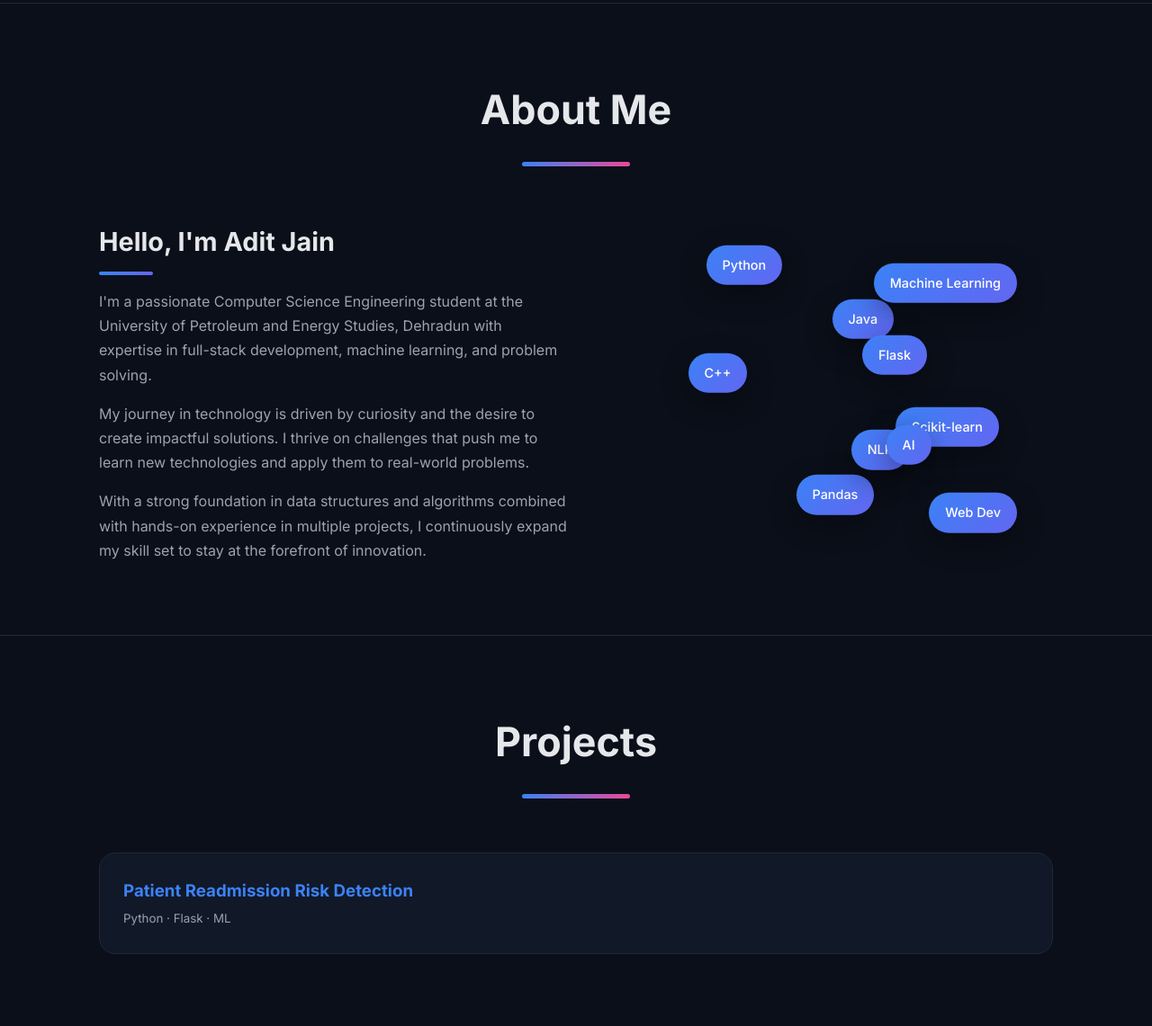
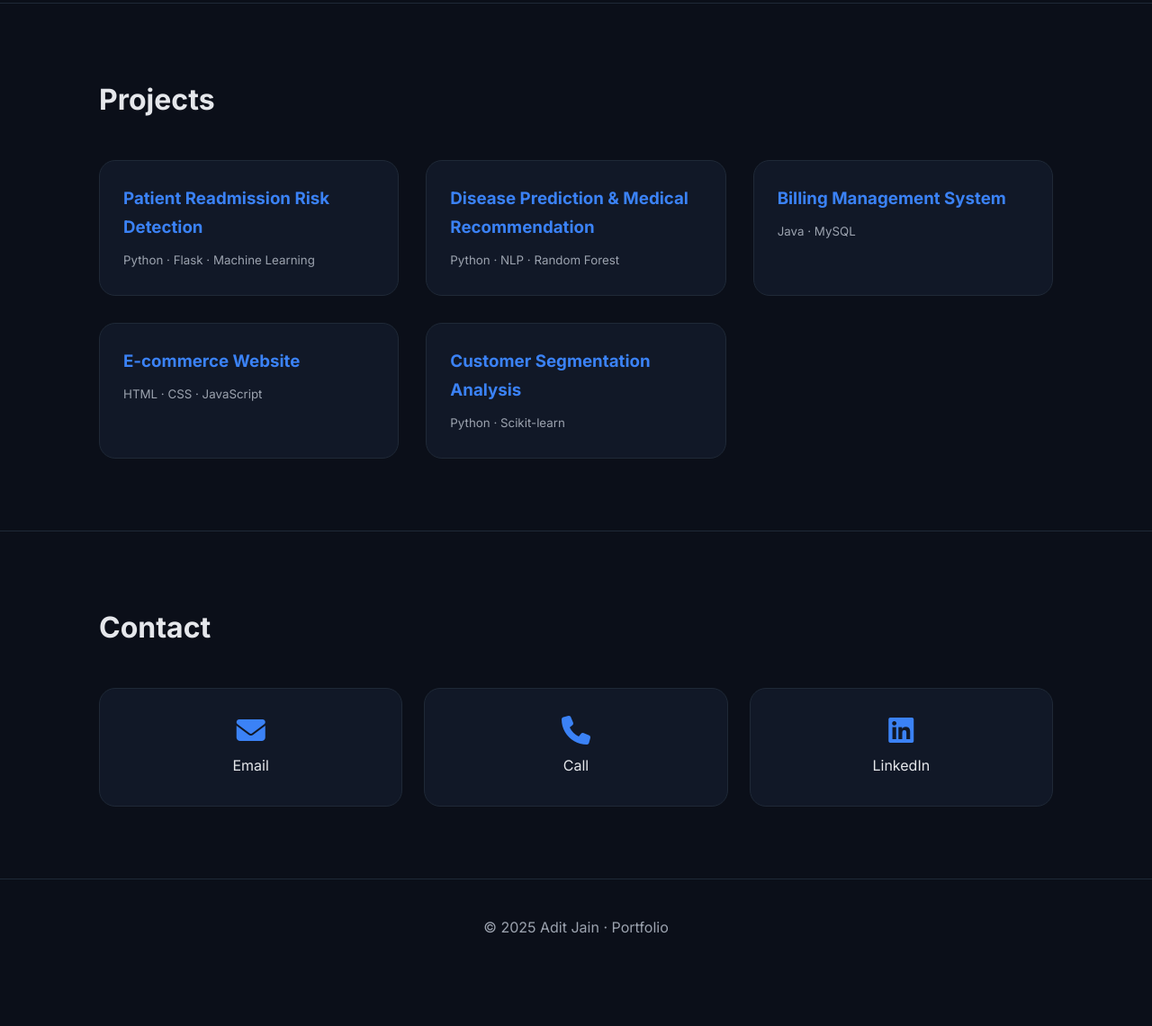
Before and after one commit to Adit-2005/dscscwwwwww, a plain HTML site: page index.html in a window 1280 px wide. Shown: the part 797-1938 px from the top of the page at 90% size. After the commit the page ends 1882 px from the top, so only its background shows below. Drawn offline with Linux system fonts and the light colour scheme.

Commit message:
index.html

```diff
--- a/index.html
+++ b/index.html
@@ -5,6 +5,7 @@
 <meta name="viewport" content="width=device-width, initial-scale=1.0">
 <title>Adit Jain | Machine Learning Engineer</title>
 
+<!-- Fonts & Icons -->
 <link href="https://fonts.googleapis.com/css2?family=Inter:wght@300;400;500;600;700&display=swap" rel="stylesheet">
 <link rel="stylesheet" href="https://cdnjs.cloudflare.com/ajax/libs/font-awesome/6.4.0/css/all.min.css">
 
@@ -28,13 +29,15 @@
 }
 
 *{margin:0;padding:0;box-sizing:border-box;font-family:'Inter',sans-serif}
+
 body{
 background:var(--bg);
 color:var(--text);
-transition:.3s;
+transition:.35s;
 line-height:1.7;
 }
 
+/* ================= GLOBAL ================= */
 .container{
 max-width:1100px;
 margin:auto;
@@ -45,23 +48,12 @@ section{
 border-top:1px solid var(--border);
 }
 
-/* ===== SECTION TITLE (MATCH IMAGE) ===== */
 .section-title{
-text-align:center;
-font-size:2.8rem;
-font-weight:700;
-margin-bottom:20px;
+font-size:2rem;
+margin-bottom:40px;
 }
 
-.section-underline{
-width:120px;
-height:5px;
-margin:0 auto 60px;
-border-radius:4px;
-background:linear-gradient(90deg,#3b82f6,#ec4899);
-}
-
-/* ===== THEME TOGGLE ===== */
+/* ================= THEME TOGGLE ================= */
 .toggle{
 position:fixed;
 top:20px;
@@ -74,7 +66,7 @@ cursor:pointer;
 z-index:1000;
 }
 
-/* ===== HERO ===== */
+/* ================= HERO ================= */
 header{
 min-height:100vh;
 display:flex;
@@ -88,9 +80,22 @@ gap:60px;
 align-items:center;
 }
 
-.hero h1{font-size:3.2rem}
-.hero h2{margin-top:10px;color:var(--muted)}
-.hero p{margin-top:18px;color:var(--muted)}
+.hero h1{
+font-size:3.2rem;
+font-weight:700;
+}
+
+.hero h2{
+margin-top:10px;
+color:var(--muted);
+font-weight:500;
+}
+
+.hero p{
+margin-top:18px;
+color:var(--muted);
+max-width:520px;
+}
 
 .hero-actions{
 margin-top:28px;
@@ -106,6 +111,7 @@ border:1px solid var(--border);
 background:var(--card);
 color:var(--text);
 text-decoration:none;
+font-weight:500;
 transition:.3s;
 display:inline-flex;
 align-items:center;
@@ -118,8 +124,11 @@ border-color:var(--accent);
 color:#fff;
 }
 
-.btn:hover{transform:translateY(-3px)}
+.btn:hover{
+transform:translateY(-3px);
+}
 
+/* ===== PHOTO ===== */
 .profile-photo{
 width:260px;
 height:260px;
@@ -129,71 +138,7 @@ border:1px solid var(--border);
 box-shadow:0 30px 80px rgba(0,0,0,.35);
 }
 
-/* ================= ABOUT (EXACT STYLE) ================= */
-.about-wrapper{
-display:grid;
-grid-template-columns:1.2fr 1fr;
-gap:80px;
-align-items:center;
-}
-
-.about-text h3{
-font-size:1.8rem;
-margin-bottom:14px;
-}
-
-.about-text h3::after{
-content:'';
-display:block;
-width:60px;
-height:4px;
-margin-top:8px;
-background:linear-gradient(90deg,#3b82f6,#6366f1);
-border-radius:4px;
-}
-
-.about-text p{
-margin-top:16px;
-color:var(--muted);
-max-width:520px;
-}
-
-/* ===== FLOATING SKILLS ===== */
-.about-skills{
-position:relative;
-height:360px;
-}
-
-.skill-pill{
-position:absolute;
-padding:10px 18px;
-border-radius:999px;
-background:linear-gradient(135deg,#3b82f6,#6366f1);
-color:#fff;
-font-size:.9rem;
-font-weight:500;
-box-shadow:0 10px 30px rgba(0,0,0,.35);
-animation:float 6s ease-in-out infinite;
-}
-
-/* positions (carefully tuned) */
-.skill-pill:nth-child(1){top:20px;left:60px}
-.skill-pill:nth-child(2){top:80px;left:200px}
-.skill-pill:nth-child(3){top:140px;left:40px}
-.skill-pill:nth-child(4){top:40px;right:40px}
-.skill-pill:nth-child(5){top:120px;right:140px}
-.skill-pill:nth-child(6){top:200px;right:60px}
-.skill-pill:nth-child(7){bottom:40px;left:160px}
-.skill-pill:nth-child(8){bottom:90px;right:160px}
-.skill-pill:nth-child(9){bottom:20px;right:40px}
-.skill-pill:nth-child(10){top:220px;left:260px}
-
-@keyframes float{
-0%,100%{transform:translateY(0)}
-50%{transform:translateY(-14px)}
-}
-
-/* ===== PROJECTS ===== */
+/* ================= PROJECTS ================= */
 .projects{
 display:grid;
 grid-template-columns:repeat(auto-fit,minmax(300px,1fr));
@@ -214,10 +159,16 @@ transform:translateY(-6px);
 border-color:var(--accent);
 }
 
-.project-card h3{color:var(--accent)}
-.project-card small{color:var(--muted)}
+.project-card h3{
+color:var(--accent);
+margin-bottom:6px;
+}
 
-/* ===== MODAL ===== */
+.project-card small{
+color:var(--muted);
+}
+
+/* ================= MODAL ================= */
 .modal{
 position:fixed;
 inset:0;
@@ -230,156 +181,275 @@ z-index:2000;
 
 .modal-content{
 background:var(--card);
+border-radius:20px;
 padding:30px;
-border-radius:20px;
 max-width:600px;
 width:90%;
+animation:scaleIn .25s ease;
 }
 
-.close{float:right;font-size:1.5rem;cursor:pointer}
+@keyframes scaleIn{
+from{transform:scale(.9);opacity:0}
+to{transform:scale(1);opacity:1}
+}
+
+.close{
+float:right;
+font-size:1.5rem;
+cursor:pointer;
+}
+
+.modal-content h3{
+color:var(--accent);
+margin-bottom:12px;
+}
+
+.modal-content p{
+color:var(--muted);
+margin-bottom:16px;
+}
 
 .github-btn{
-margin-top:16px;
 display:inline-flex;
+align-items:center;
 gap:8px;
 padding:10px 18px;
 border-radius:10px;
 background:var(--accent);
 color:#fff;
 text-decoration:none;
+font-weight:500;
+transition:.3s;
 }
 
-/* ===== RESPONSIVE ===== */
+.github-btn:hover{
+transform:translateY(-3px);
+opacity:.9;
+}
+
+/* ================= CONTACT ================= */
+.contact{
+display:grid;
+grid-template-columns:repeat(auto-fit,minmax(240px,1fr));
+gap:24px;
+}
+
+.contact-card{
+background:var(--card);
+border:1px solid var(--border);
+padding:30px;
+border-radius:18px;
+text-align:center;
+cursor:pointer;
+transition:.3s;
+}
+
+.contact-card:hover{
+transform:translateY(-5px);
+border-color:var(--accent);
+}
+
+.contact-card i{
+font-size:2rem;
+color:var(--accent);
+margin-bottom:10px;
+}
+
+/* ================= FOOTER ================= */
+footer{
+border-top:1px solid var(--border);
+text-align:center;
+padding:40px 20px;
+color:var(--muted);
+}
+
+/* ================= RESPONSIVE ================= */
 @media(max-width:900px){
-.hero,.about-wrapper{
+.hero{
 grid-template-columns:1fr;
 text-align:center;
 }
-.profile-photo{margin:auto}
-.about-text p{margin:auto}
-.about-skills{margin-top:40px}
-.hero-actions{justify-content:center}
+.profile-photo{
+margin:auto;
+}
+.hero-actions{
+justify-content:center;
+}
 }
 </style>
 </head>
 
 <body>
 
+<!-- THEME TOGGLE -->
 <div class="toggle" onclick="toggleTheme()">
 <i class="fas fa-adjust"></i>
 </div>
 
-<!-- HERO -->
+<!-- ================= HERO ================= -->
 <header>
 <div class="container hero">
 <div>
 <h1>Adit Jain</h1>
 <h2>Machine Learning Engineer · Backend Developer</h2>
 <p>
-IBM SDE Intern & AI/ML Intern with experience building
-production-grade ML systems.
+IBM SDE Intern & AI/ML Intern with experience building production-grade
+machine learning systems in healthcare and fintech.
 </p>
+
 <div class="hero-actions">
-<a class="btn primary" href="#projects">Projects</a>
-<a class="btn" href="resume/Adit_Jain_Resume.pdf" download>Resume</a>
+<a class="btn primary" href="#projects">
+<i class="fas fa-diagram-project"></i> Projects
+</a>
+
+<a class="btn" href="resume/Adit_Jain_Resume.pdf" download>
+<i class="fas fa-file-download"></i> Resume
+</a>
 </div>
 </div>
-<img src="images/profile.jpg" class="profile-photo">
+
+<img src="images/profile.jpg" alt="Adit Jain" class="profile-photo">
 </div>
 </header>
 
-<!-- ABOUT -->
+<!-- ================= PROJECTS ================= -->
+<section id="projects">
+<div class="container">
+<h2 class="section-title">Projects</h2>
+
+<div class="projects">
+
+<div class="project-card" onclick="openModal(
+'Patient Readmission Risk Detection',
+'Built a machine learning system to predict 30-day hospital readmissions. Used Random Forest, Logistic Regression, and XGBoost models achieving 93% precision. Deployed as Flask-based REST APIs for real-time hospital workflows.',
+'https://github.com/Adit-2005/Patient-Readmission-Risk-Detection'
+)">
+<h3>Patient Readmission Risk Detection</h3>
+<small>Python · Flask · Machine Learning</small>
+</div>
+
+<div class="project-card" onclick="openModal(
+'Disease Prediction & Medical Recommendation',
+'Developed an AI-powered system that predicts diseases from symptoms using NLP and fuzzy matching. Achieved 88% accuracy with a Random Forest model.',
+'https://github.com/Adit-2005/Medipath-Medicine-Recommendation-system'
+)">
+<h3>Disease Prediction & Medical Recommendation</h3>
+<small>Python · NLP · Random Forest</small>
+</div>
+
+<div class="project-card" onclick="openModal(
+'Billing Management System',
+'Designed a billing platform handling 1000+ monthly transactions with profit/loss analytics, reporting, and optimized database queries.',
+'https://github.com/Adit-2005/Billing-Management-System'
+)">
+<h3>Billing Management System</h3>
+<small>Java · MySQL</small>
+</div>
+
+<div class="project-card" onclick="openModal(
+'E-commerce Website',
+'Built a full-stack e-commerce platform with authentication, product search, cart, and checkout features.',
+'#'
+)">
+<h3>E-commerce Website</h3>
+<small>HTML · CSS · JavaScript</small>
+</div>
+
+<div class="project-card" onclick="openModal(
+'Customer Segmentation Analysis',
+'Performed customer segmentation using K-means clustering to identify purchasing patterns and generate business insights.',
+'#'
+)">
+<h3>Customer Segmentation Analysis</h3>
+<small>Python · Scikit-learn</small>
+</div>
+
+</div>
+</div>
+</section>
+
+<!-- ================= CONTACT ================= -->
 <section>
 <div class="container">
-<h2 class="section-title">About Me</h2>
-<div class="section-underline"></div>
+<h2 class="section-title">Contact</h2>
 
-<div class="about-wrapper">
-<div class="about-text">
-<h3>Hello, I'm Adit Jain</h3>
-
-<p>
-I'm a passionate Computer Science Engineering student at the University
-of Petroleum and Energy Studies, Dehradun with expertise in full-stack
-development, machine learning, and problem solving.
-</p>
-
-<p>
-My journey in technology is driven by curiosity and the desire to create
-impactful solutions. I thrive on challenges that push me to learn new
-technologies and apply them to real-world problems.
-</p>
-
-<p>
-With a strong foundation in data structures and algorithms combined with
-hands-on experience in multiple projects, I continuously expand my
-skill set to stay at the forefront of innovation.
-</p>
+<div class="contact">
+<div class="contact-card" onclick="location.href='mailto:aditjain042@gmail.com'">
+<i class="fas fa-envelope"></i>
+<p>Email</p>
 </div>
 
-<div class="about-skills">
-<div class="skill-pill">Python</div>
-<div class="skill-pill">Java</div>
-<div class="skill-pill">C++</div>
-<div class="skill-pill">Machine Learning</div>
-<div class="skill-pill">Flask</div>
-<div class="skill-pill">Scikit-learn</div>
-<div class="skill-pill">Pandas</div>
-<div class="skill-pill">NLP</div>
-<div class="skill-pill">Web Dev</div>
-<div class="skill-pill">AI</div>
+<div class="contact-card" onclick="location.href='tel:+917300115590'">
+<i class="fas fa-phone"></i>
+<p>Call</p>
+</div>
+
+<div class="contact-card" onclick="window.open('https://www.linkedin.com/in/adit-jain2005','_blank')">
+<i class="fab fa-linkedin"></i>
+<p>LinkedIn</p>
 </div>
 </div>
 </div>
 </section>
 
-<!-- PROJECTS -->
-<section id="projects">
-<div class="container">
-<h2 class="section-title">Projects</h2>
-<div class="section-underline"></div>
+<footer>
+© 2025 Adit Jain · Portfolio
+</footer>
 
-<div class="projects">
-<div class="project-card" onclick="openModal(
-'Patient Readmission Risk Detection',
-'ML system predicting 30-day hospital readmissions with 93% precision.',
-'https://github.com/Adit-2005/Patient-Readmission-Risk-Detection'
-)">
-<h3>Patient Readmission Risk Detection</h3>
-<small>Python · Flask · ML</small>
-</div>
-</div>
-</div>
-</section>
-
-<!-- MODAL -->
+<!-- ================= MODAL ================= -->
 <div class="modal" id="modal">
 <div class="modal-content">
 <span class="close" onclick="closeModal()">&times;</span>
 <h3 id="modalTitle"></h3>
 <p id="modalDesc"></p>
-<a id="modalGithub" class="github-btn" target="_blank">GitHub</a>
+<a id="modalGithub" class="github-btn" target="_blank">
+<i class="fab fa-github"></i> View on GitHub
+</a>
 </div>
 </div>
 
 <script>
+/* ===== THEME ===== */
 function toggleTheme(){
 document.body.classList.toggle('light');
-localStorage.setItem('theme',
-document.body.classList.contains('light')?'light':'dark');
+localStorage.setItem(
+'theme',
+document.body.classList.contains('light')?'light':'dark'
+);
 }
-if(localStorage.getItem('theme')==='light')
+if(localStorage.getItem('theme')==='light'){
 document.body.classList.add('light');
+}
 
-function openModal(t,d,l){
-modal.style.display='flex';
-modalTitle.innerText=t;
-modalDesc.innerText=d;
-modalGithub.href=l;
+/* ===== MODAL ===== */
+function openModal(title, desc, github){
+document.getElementById('modalTitle').innerText = title;
+document.getElementById('modalDesc').innerText = desc;
+
+const btn = document.getElementById('modalGithub');
+if(github && github !== '#'){
+btn.href = github;
+btn.style.display = 'inline-flex';
+}else{
+btn.style.display = 'none';
 }
-function closeModal(){modal.style.display='none'}
-document.addEventListener('keydown',e=>{if(e.key==='Escape')closeModal()});
-modal.addEventListener('click',e=>{if(e.target===modal)closeModal()});
+
+document.getElementById('modal').style.display = 'flex';
+}
+
+function closeModal(){
+document.getElementById('modal').style.display = 'none';
+}
+
+/* ESC KEY CLOSE */
+document.addEventListener('keydown', e=>{
+if(e.key === 'Escape') closeModal();
+});
+
+/* CLICK OUTSIDE CLOSE */
+document.getElementById('modal').addEventListener('click', e=>{
+if(e.target.id === 'modal') closeModal();
+});
 </script>
 
 </body>
```
